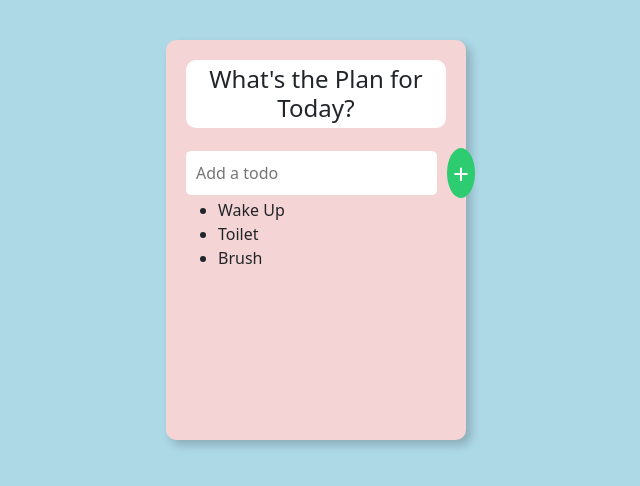
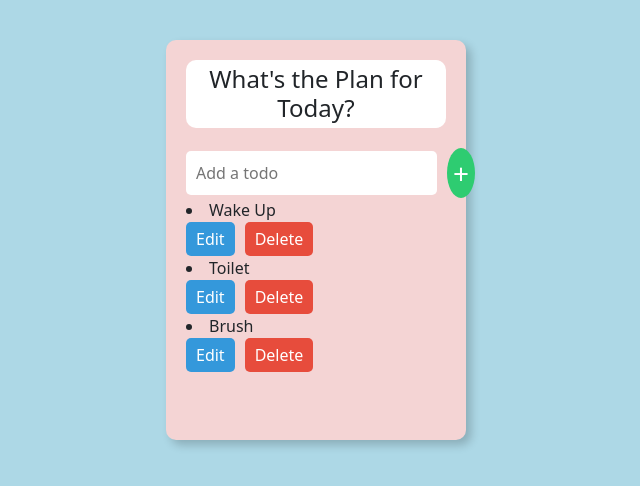
Before and after one commit to AditeeKatti/React, a React (Create React App) app in the folder my-to-do-app/: page / in a window 1280 px wide. Shown: the top 486 px of the page, without its empty margins (324-964 px from the left). Built offline with nearby package versions, Linux system fonts and the light colour scheme.

Commit message:
edit and delete funtions

```diff
--- a/my-to-do-app/src/ToDoListForm.jsx
+++ b/my-to-do-app/src/ToDoListForm.jsx
@@ -14,6 +14,28 @@ const TodoListContainer = styled.div`
   background-color: #f4d4d4;
   box-shadow: 5px 5px 10px rgba(0, 0, 0, 0.2);
   border-radius: 10px;
+`;
+const Task = styled.li`
+  display: flex;
+  align-items: center;
+  justify-content: space-between;
+  margin-bottom: 10px;
+`;
+
+const TaskButton = styled.button`
+  border: none;
+  border-radius: 50%;
+  width: 30px;
+  height: 30px;
+  background-color: ${(props) =>
+    props.type === 'edit' ? '#3498db' : '#e74c3c'};
+  color: #fff;
+  font-size: 16px;
+  cursor: pointer;
+`;
+
+const TaskText = styled.span`
+  flex-grow: 1;
 `;
 
 const TodoListText = styled.h4`
@@ -36,6 +58,25 @@ const TodoInput = styled.input`
   padding: 10px;
   margin-right: 10px;
 `;
+const EditButton = styled.button`
+  border: none;
+  background-color: #3498db;
+  color: #fff;
+  padding: 5px 10px;
+  margin-right: 10px;
+  border-radius: 5px;
+  cursor: pointer;
+`;
+
+const DeleteButton = styled.button`
+  border: none;
+  background-color: #e74c3c;
+  color: #fff;
+  padding: 5px 10px;
+  border-radius: 5px;
+  cursor: pointer;
+`;
+
 
 const TodoButton = styled.button`
   border: none;
@@ -50,11 +91,30 @@ const TodoButton = styled.button`
 
 function TodoList() {
   const [input, setInput] = useState('');
+  const [editing, setEditing] = useState(null);
+  const [newTaskText, setNewTaskText] = useState('');
   const [tasks, setTasks] = useState([    'Wake Up',    'Toilet',    'Brush',  ]);
   const inputRef = useRef(null);
 
   const handleChange = (e) => {
     setInput(e.target.value);
+  };
+
+  const handleDelete = (taskKey) => {
+    const { [taskKey]: _, ...newTasks } = tasks;
+    setTasks(newTasks);
+  };
+
+  const handleEdit = (taskKey) => {
+    setEditing(taskKey);
+    setNewTaskText(tasks[taskKey]);
+  };
+
+  const handleSave = (taskKey) => {
+    const newTasks = { ...tasks, [taskKey]: newTaskText };
+    setTasks(newTasks);
+    setEditing(null);
+    setNewTaskText('');
   };
 
   const handleSubmit = (event) => {
@@ -83,11 +143,28 @@ function TodoList() {
         />
         <TodoButton onClick={handleSubmit}> + </TodoButton>
       </TodoForm>
-      <ul>
-        {Object.keys(tasks).map((key) => (
-          <li key={key}>{tasks[key]}</li>
-        ))}
-      </ul>
+      {Object.keys(tasks).map((key) => (
+  <li key={key}>
+    {editing === key ? (
+      <>
+        <TodoInput
+          value={newTaskText}
+          onChange={(e) => setNewTaskText(e.target.value)}
+        />
+        <EditButton onClick={() => handleSave(key)}>Save</EditButton>
+      </>
+    ) : (
+      <>
+        <span>{tasks[key]}</span>
+        <div>
+          <EditButton onClick={() => handleEdit(key)}>Edit</EditButton>
+          <DeleteButton onClick={() => handleDelete(key)}>Delete</DeleteButton>
+        </div>
+      </>
+    )}
+  </li>
+))}
+
     </TodoListContainer>
   );
 }
```
